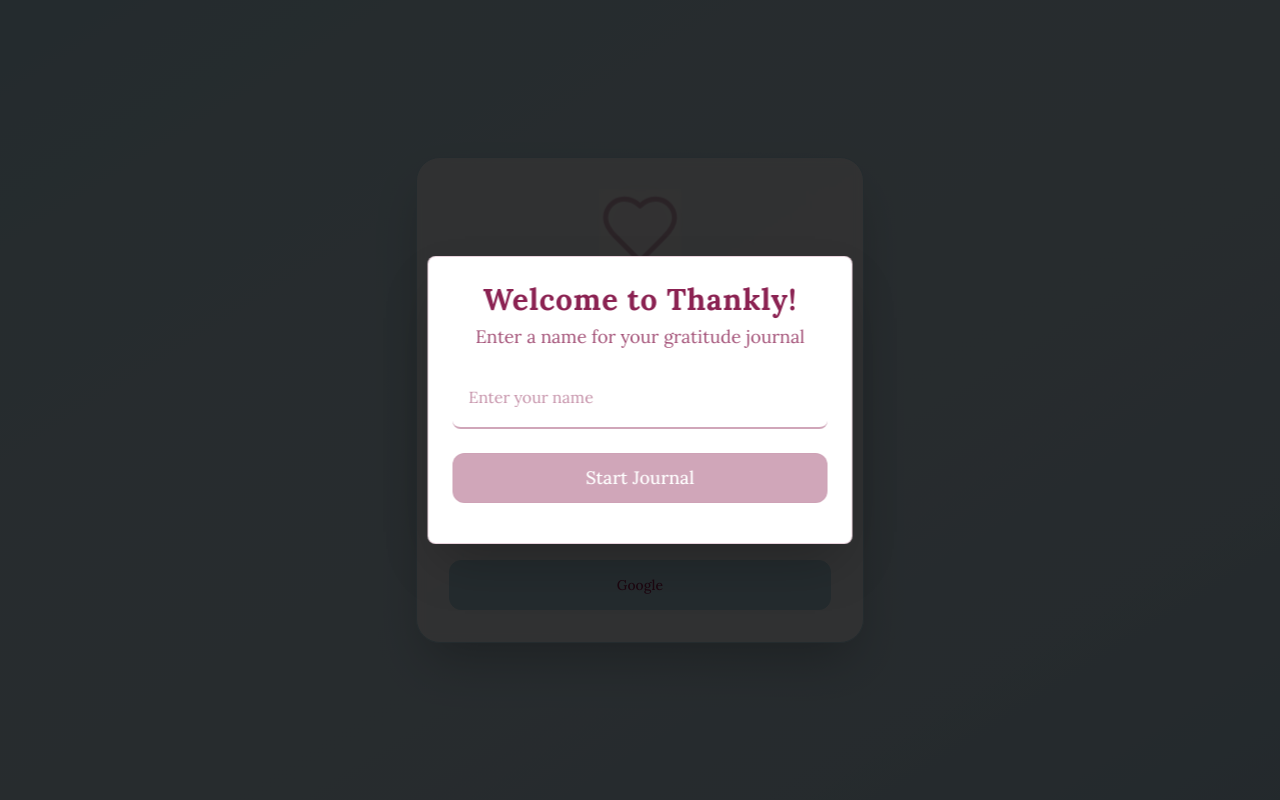
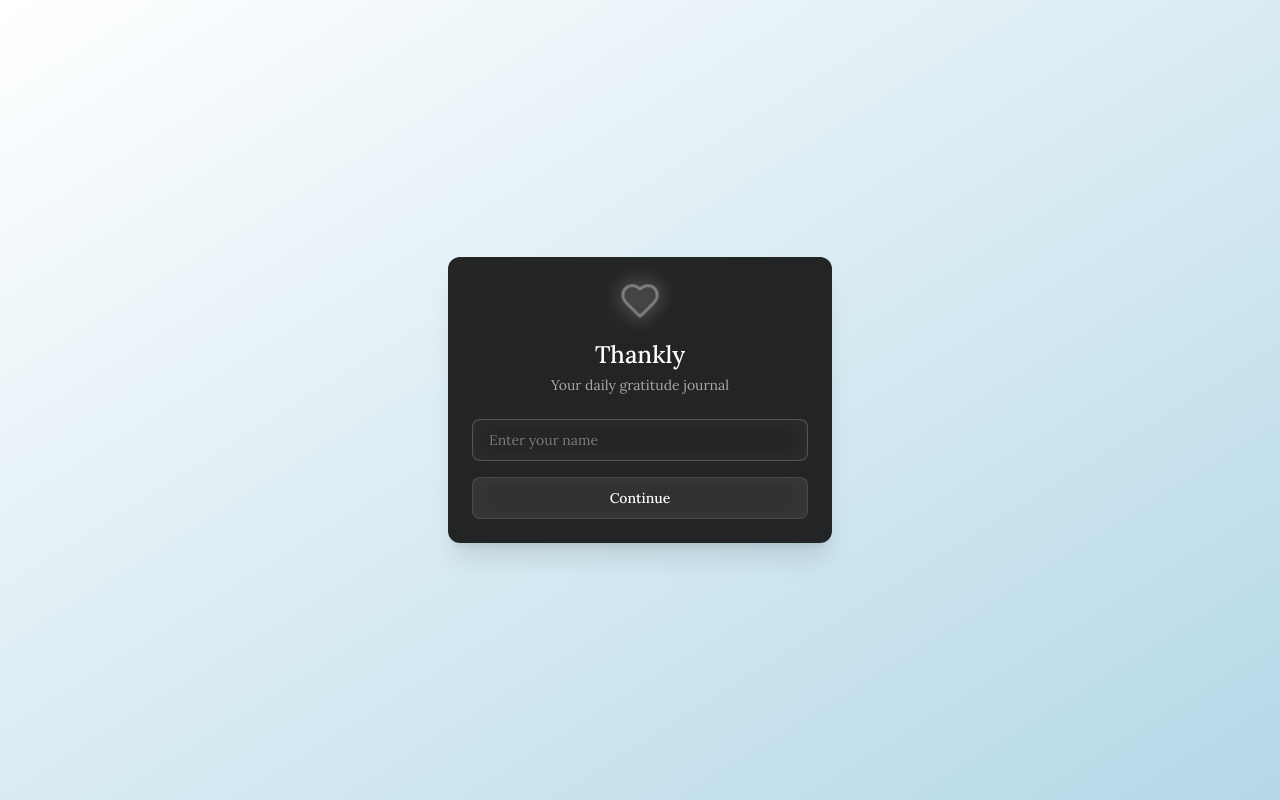
Before and after one commit to developer-jiwon/thankly, a Next.js app in the folder thankly_app/: page /login in a window 1280 px wide. Both pictures are taken after a click on the button "Start Journal". Built offline with nearby package versions, Linux system fonts and the light colour scheme.

Commit message:
changed login ui

```diff
--- a/thankly_app/app/globals.css
+++ b/thankly_app/app/globals.css
@@ -129,11 +129,11 @@ input, textarea {
 
 @keyframes glow {
   0%, 100% {
-    filter: drop-shadow(0 0 2px rgba(255,255,255,0.8));
+    filter: drop-shadow(0 0 8px rgba(255,255,255,0.8));
     opacity: 0.9;
   }
   50% {
-    filter: drop-shadow(0 0 6px rgba(255,255,255,0.95));
+    filter: drop-shadow(0 0 15px rgba(255,255,255,0.95));
     opacity: 1;
   }
 }
--- a/thankly_app/app/login/page.tsx
+++ b/thankly_app/app/login/page.tsx
@@ -1,5 +1,91 @@
+'use client'
+
 import { LoginForm } from '@/components/LoginForm'
+import { ShinyHeart } from '@/components/ShinyHeart'
+import { useRouter } from 'next/navigation'
+import { useState } from 'react'
 
 export default function LoginPage() {
-  return <LoginForm />
+  const router = useRouter()
+  const [name, setName] = useState('')
+  const [showNameInput, setShowNameInput] = useState(false)
+
+  const handleGuestLogin = () => {
+    if (!showNameInput) {
+      setShowNameInput(true)
+      return
+    }
+
+    if (!name.trim()) {
+      return
+    }
+
+    // Set guest mode in localStorage
+    localStorage.setItem('isGuest', 'true')
+    localStorage.setItem('userName', name.trim())
+
+    // Generate a temporary guest ID if needed
+    if (!localStorage.getItem('userId')) {
+      localStorage.setItem('userId', `guest_${Date.now()}`)
+    }
+
+    // Redirect to main app
+    router.push('/')
+  }
+
+  return (
+    <div className="min-h-screen flex items-center justify-center p-4
+                   bg-gradient-app">
+      <div className="w-full max-w-sm
+                    bg-surface/95 backdrop-blur-lg
+                    rounded-xl shadow-xl p-6">
+        {/* Logo Section */}
+        <div className="flex flex-col items-center mb-6">
+          <div className="mb-3">
+            <div className="animate-glow">
+              <ShinyHeart
+                size={40}
+                className="text-white filter drop-shadow-[0_0_8px_rgba(255,255,255,0.8)]"
+              />
+            </div>
+          </div>
+          <h1 className="text-2xl font-medium text-white mb-1">Thankly</h1>
+          <p className="text-sm text-white/60">Your daily gratitude journal</p>
+        </div>
+
+        {/* Name Input */}
+        {showNameInput && (
+          <div className="mb-4">
+            <input
+              type="text"
+              value={name}
+              onChange={(e) => setName(e.target.value)}
+              placeholder="Enter your name"
+              className="w-full py-2.5 px-4 rounded-lg
+                       bg-white/5 backdrop-blur-md
+                       text-white text-sm
+                       border border-white/10
+                       focus:outline-none focus:border-white/20
+                       placeholder:text-white/40"
+              autoFocus
+            />
+          </div>
+        )}
+
+        {/* Start Journal Button */}
+        <button
+          onClick={handleGuestLogin}
+          className="w-full py-2.5 rounded-lg
+                   bg-white/10 backdrop-blur-md
+                   text-white text-sm font-medium
+                   hover:bg-white/15 transition-all duration-300
+                   border border-white/10
+                   hover:scale-[1.02]
+                   active:scale-[0.98]"
+        >
+          {showNameInput ? 'Continue' : 'Start Journal'}
+        </button>
+      </div>
+    </div>
+  )
 }
--- a/thankly_app/components/ShinyHeart.tsx
+++ b/thankly_app/components/ShinyHeart.tsx
@@ -6,9 +6,10 @@ import { Heart } from 'lucide-react'
 interface ShinyHeartProps {
   size?: number
   className?: string
+  color?: string
 }
 
-export function ShinyHeart({ size = 24, className = '' }: ShinyHeartProps) {
+export function ShinyHeart({ size = 24, className = '', color = 'currentColor' }: ShinyHeartProps) {
   return (
     <div className="relative inline-block">
       <motion.div
@@ -38,7 +39,7 @@ export function ShinyHeart({ size = 24, className = '' }: ShinyHeartProps) {
         >
           <Heart
             size={size}
-            className="fill-[#8B2252]/10 stroke-[#8B2252]/20"
+            className="fill-white/10 stroke-white/20"
             strokeWidth={1}
           />
         </motion.div>
@@ -46,7 +47,7 @@ export function ShinyHeart({ size = 24, className = '' }: ShinyHeartProps) {
         {/* Main heart with glass effect */}
         <Heart
           size={size}
-          className={`fill-transparent stroke-[#8B2252]/30 backdrop-blur-sm ${className}`}
+          className={`fill-transparent stroke-white/40 backdrop-blur-sm ${className}`}
           strokeWidth={1.5}
         />
 
@@ -65,7 +66,7 @@ export function ShinyHeart({ size = 24, className = '' }: ShinyHeartProps) {
         >
           <Heart
             size={size}
-            className="fill-white/5 stroke-[#8B2252]/20"
+            className="fill-white/5 stroke-white/20"
             strokeWidth={1}
           />
         </motion.div>
```
